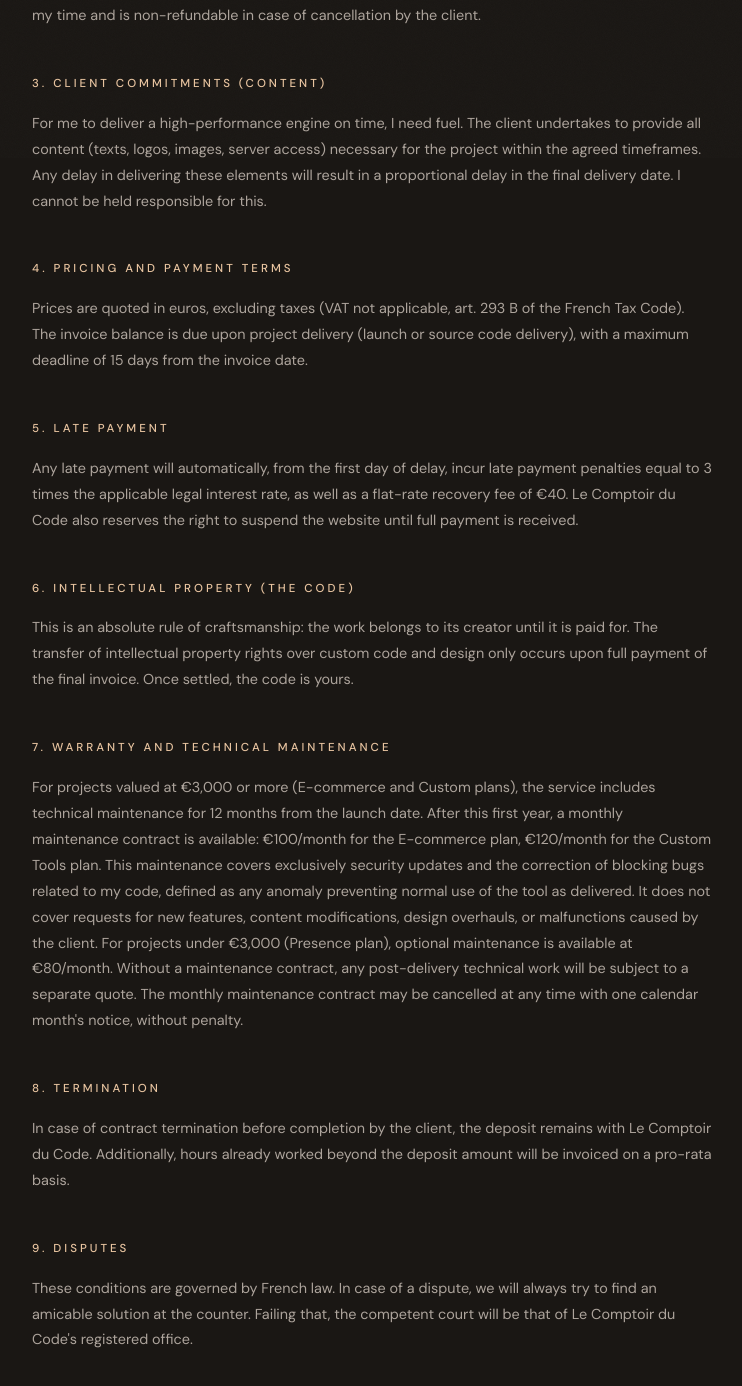
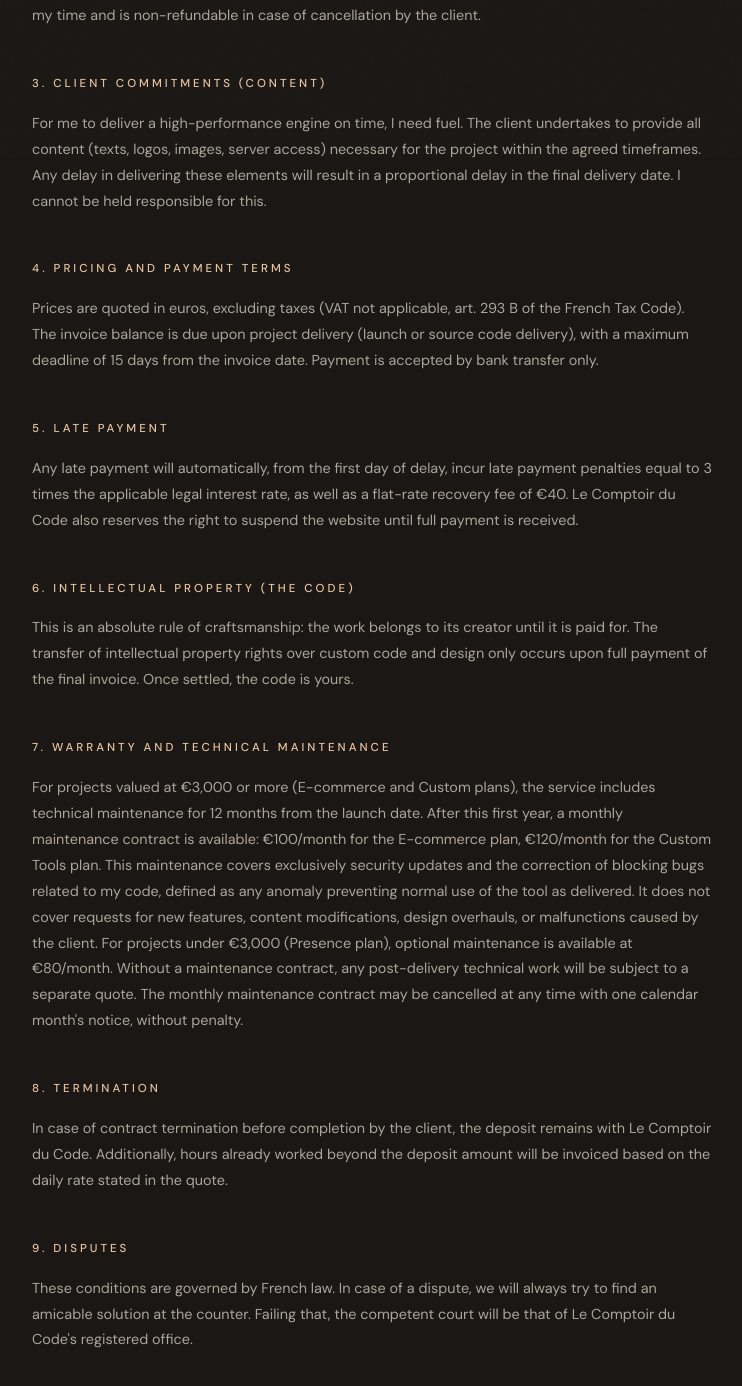
Before and after one commit to B-ludovic/le-comptoir-du-code, a Next.js app: page /en/conditions-generales in a window 1280 px wide. Shown: the part 642-2028 px from the top of the page, without its empty margins (40-782 px from the left). Built offline with nearby package versions, Linux system fonts and the light colour scheme.

Commit message:
feat: mise a jour des CGV

```diff
--- a/app/[locale]/conditions-generales/page.tsx
+++ b/app/[locale]/conditions-generales/page.tsx
@@ -53,7 +53,7 @@ const articles = {
     {
       title: "4. Tarifs et Modalités de paiement",
       content:
-        "Les prix sont indiqués en euros et hors taxes (TVA non applicable, art. 293 B du CGI). Le solde de la facture est exigible à la livraison du projet (mise en ligne ou livraison du code source), avec un délai maximum de 15 jours à compter de la date d'émission de la facture.",
+        "Les prix sont indiqués en euros et hors taxes (TVA non applicable, art. 293 B du CGI). Le solde de la facture est exigible à la livraison du projet (mise en ligne ou livraison du code source), avec un délai maximum de 15 jours à compter de la date d'émission de la facture. Le règlement s'effectue par virement bancaire uniquement.",
     },
     {
       title: "5. Retard de paiement",
@@ -73,7 +73,7 @@ const articles = {
     {
       title: "8. Résiliation",
       content:
-        "En cas de rupture du contrat avant son terme par le client, l'acompte reste acquis au Comptoir du Code. De plus, les heures déjà travaillées au-delà du montant de l'acompte seront facturées au prorata.",
+        "En cas de rupture du contrat avant son terme par le client, l'acompte reste acquis au Comptoir du Code. De plus, les heures déjà travaillées au-delà du montant de l'acompte seront facturées sur la base du taux journalier en vigueur indiqué sur le devis.",
     },
     {
       title: "9. Litiges",
@@ -100,7 +100,7 @@ const articles = {
     {
       title: "4. Pricing and Payment Terms",
       content:
-        "Prices are quoted in euros, excluding taxes (VAT not applicable, art. 293 B of the French Tax Code). The invoice balance is due upon project delivery (launch or source code delivery), with a maximum deadline of 15 days from the invoice date.",
+        "Prices are quoted in euros, excluding taxes (VAT not applicable, art. 293 B of the French Tax Code). The invoice balance is due upon project delivery (launch or source code delivery), with a maximum deadline of 15 days from the invoice date. Payment is accepted by bank transfer only.",
     },
     {
       title: "5. Late Payment",
@@ -120,7 +120,7 @@ const articles = {
     {
       title: "8. Termination",
       content:
-        "In case of contract termination before completion by the client, the deposit remains with Le Comptoir du Code. Additionally, hours already worked beyond the deposit amount will be invoiced on a pro-rata basis.",
+        "In case of contract termination before completion by the client, the deposit remains with Le Comptoir du Code. Additionally, hours already worked beyond the deposit amount will be invoiced based on the daily rate stated in the quote.",
     },
     {
       title: "9. Disputes",
```
